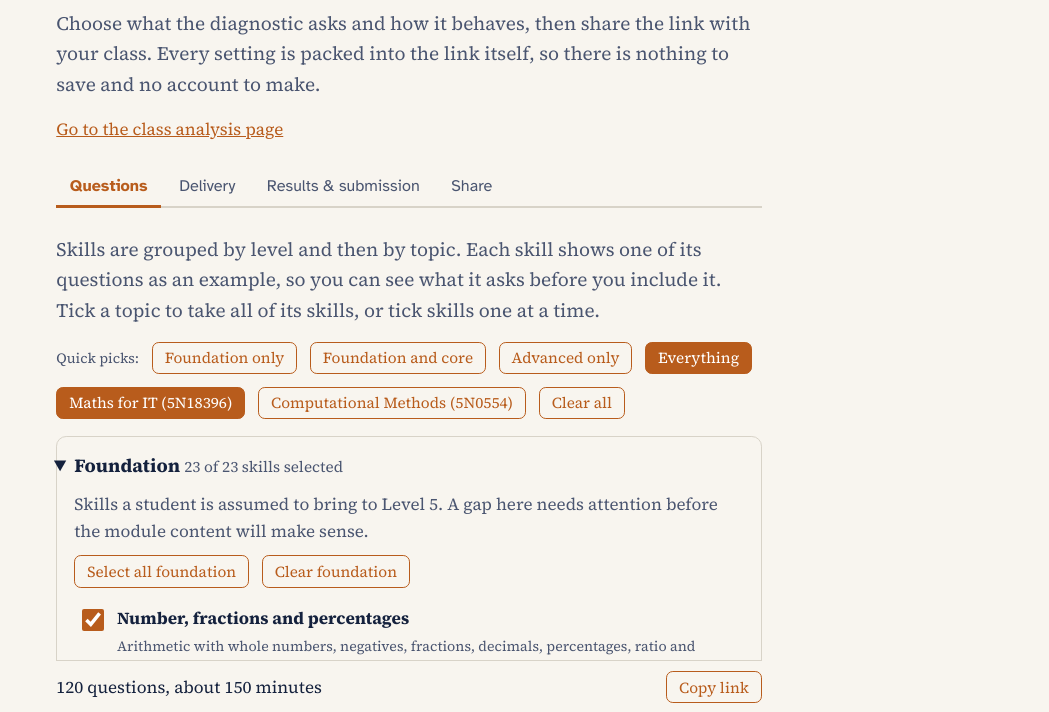
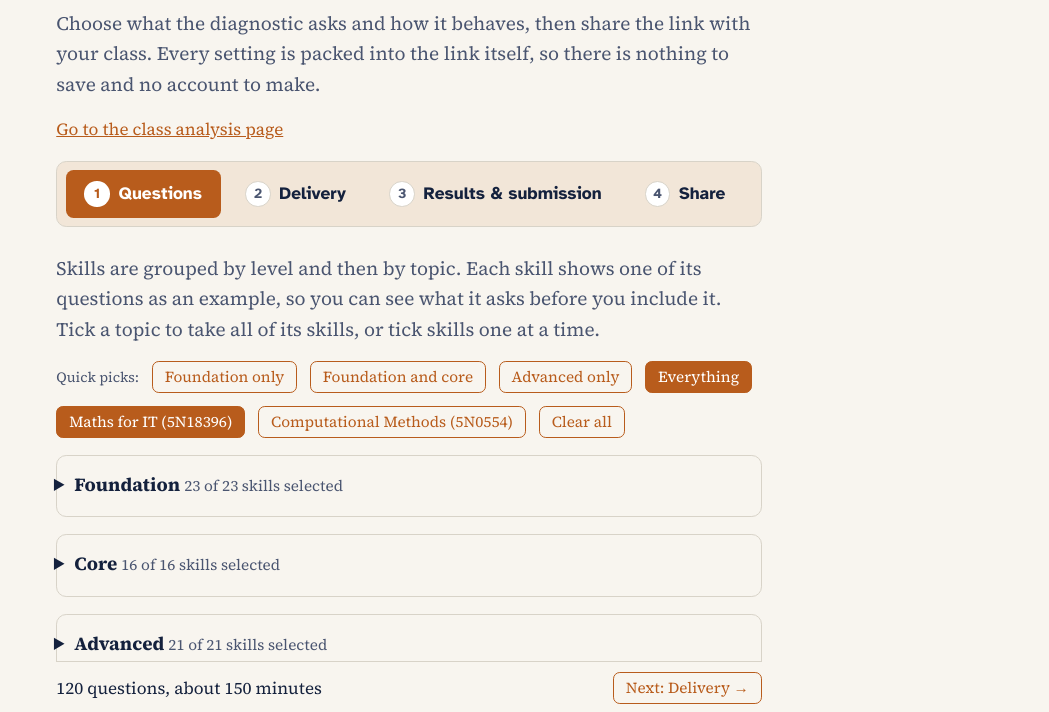
Before and after one commit to deweydex/dewmath, a plain HTML site: page diagnostic.html in a window 1280 px wide. Shown: the part 86-798 px from the top of the page, without its empty margins (231-1280 px from the left). Drawn offline with nearby package versions, Linux system fonts and the light colour scheme.

Commit message:
editing tabs and making some flow
changed flow to link and made some minor improvements to tab visibility

```diff
--- a/diagnostic.html
+++ b/diagnostic.html
@@ -104,6 +104,13 @@ button.quiet.active{background:var(--accent);color:var(--accent-ink)}
 .tabs{display:flex;gap:.25rem;flex-wrap:wrap;border-bottom:2px solid var(--rule);margin:1rem 0 1.5rem;position:sticky;top:0;background:var(--paper);z-index:3;padding-top:.4rem}
 .tabs button{background:transparent;color:var(--ink-soft);border:0;border-bottom:3px solid transparent;border-radius:0;padding:.5rem .8rem;margin-bottom:-2px;font-family:var(--font-sans);font-size:.95rem}
 .tabs button.active{color:var(--accent);border-bottom-color:var(--accent);font-weight:700}
+.tabs.wizard{background:var(--wash);border:1px solid var(--rule);border-radius:.6rem;padding:.5rem;gap:.35rem;border-bottom:1px solid var(--rule);flex-wrap:wrap}
+.tabs.wizard button{font-size:1.02rem;padding:.65rem 1.1rem;border-radius:.45rem;border-bottom:0;margin-bottom:0;font-weight:600;color:var(--ink);display:flex;align-items:center}
+.tabs.wizard button .num{display:inline-flex;align-items:center;justify-content:center;width:1.5rem;height:1.5rem;border-radius:50%;background:var(--field);border:1.5px solid var(--rule);font-size:.82rem;margin-right:.5rem;color:var(--ink-soft);flex:none}
+.tabs.wizard button.active{background:var(--accent);color:var(--accent-ink)}
+.tabs.wizard button.active .num{background:var(--accent-ink);color:var(--accent);border-color:transparent}
+.tabs.wizard button.done:not(.active) .num{background:var(--good-wash);border-color:var(--good);color:var(--good)}
+@media (max-width:600px){.tabs.wizard{flex-direction:column;align-items:stretch} .tabs.wizard button{justify-content:flex-start}}
 .pane[hidden]{display:none}
 .thr{display:grid;grid-template-columns:repeat(auto-fit,minmax(20rem,1fr));gap:.5rem 2rem}
 .thr label{display:grid;grid-template-columns:1fr 5.5rem;gap:.75rem;align-items:center;padding:.4rem 0;border-bottom:1px solid var(--rule)}
@@ -1049,9 +1056,9 @@ function mulberry32(a){ return function(){ a |= 0; a = a + 0x6D2B79F5 | 0; let t
 function shuffle(arr, rng){ const a = arr.slice(); for(let i = a.length - 1; i > 0; i--){ const j = Math.floor(rng() * (i + 1)); [a[i], a[j]] = [a[j], a[i]]; } return a; }
 function flashCopied(btn, label){
   if(!btn) return;
-  const prev = btn.textContent, prevLabel = label || "Copy link";
+  const restore = label || btn.textContent;
   btn.textContent = "✓ Copied"; btn.classList.add("copied"); btn.disabled = true;
-  setTimeout(() => { btn.textContent = prev; btn.classList.remove("copied"); btn.disabled = false; }, 1600);
+  setTimeout(() => { btn.textContent = restore; btn.classList.remove("copied"); btn.disabled = false; }, 1600);
 }
 function b64uEncode(bytes){ let s = ""; bytes.forEach(b => s += String.fromCharCode(b)); return btoa(s).replace(/\+/g,"-").replace(/\//g,"_").replace(/=+$/,""); }
 function b64uDecode(str){ str = str.replace(/-/g,"+").replace(/_/g,"/"); while(str.length % 4) str += "="; const s = atob(str); return Uint8Array.from(s, c => c.charCodeAt(0)); }
@@ -1315,6 +1322,7 @@ const TIMER_PRESETS = [0, 15, 20, 30, 40, 45, 60, 90];
 function exampleFor(skillId){ const it = ITEMS.find(i => i.skill === skillId); return it ? plainText(it.plain).replace(/\s+/g, " ") : ""; }
 
 let builderTab = "questions";
+let builderVisited = new Set(["questions"]);
 const BUILDER_TABS = [["questions", "Questions"], ["delivery", "Delivery"], ["results", "Results & submission"], ["share", "Share"]];
 
 function renderBuilder(){
@@ -1327,7 +1335,7 @@ function renderBuilder(){
         <div class="skills">${sk.map(s => `<label class="check skill"><input type="checkbox" data-skill="${s.id}" ${cfg.skills.includes(s.id) ? "checked" : ""}><span>${esc(s.name)} <small>${ITEMS.filter(i => i.skill === s.id).length} items${s.mod === "M" ? ", Maths for IT only" : ""}</small><span class="ex">Example: ${esc(exampleFor(s.id))}</span></span></label>`).join("")}</div>
       </div>`;
     }).join("");
-    return `<details class="level" open><summary>${TIERS[t]} <small id="lvl-${t}"></small></summary>
+    return `<details class="level"><summary>${TIERS[t]} <small id="lvl-${t}"></small></summary>
       <p class="desc">${esc(TIER_DESC[t])}</p>
       <div class="row" style="margin-bottom:.5rem"><button class="quiet small" data-lvl="${t}" data-on="1">Select all ${TIERS[t].toLowerCase()}</button><button class="quiet small" data-lvl="${t}" data-on="0">Clear ${TIERS[t].toLowerCase()}</button></div>
       ${topicsHtml}</details>`;
@@ -1424,16 +1432,26 @@ function renderBuilder(){
   <h1>Maths readiness diagnostic</h1>
   <p class="lead">Choose what the diagnostic asks and how it behaves, then share the link with your class. Every setting is packed into the link itself, so there is nothing to save and no account to make.</p>
   <p><a href="#analyse">Go to the class analysis page</a></p>
-  <nav class="tabs" aria-label="Builder sections">${BUILDER_TABS.map(([k, l]) => `<button data-tab="${k}" class="${k === builderTab ? "active" : ""}">${l}</button>`).join("")}</nav>
+  <nav class="tabs wizard" aria-label="Builder sections, in order">${BUILDER_TABS.map(([k, l], i) => `<button data-tab="${k}" class="${k === builderTab ? "active" : ""} ${builderVisited.has(k) ? "done" : ""}"><span class="num">${builderVisited.has(k) && k !== builderTab ? "✓" : i + 1}</span>${l}</button>`).join("")}</nav>
   ${BUILDER_TABS.map(([k]) => `<section class="pane" data-pane="${k}" ${k === builderTab ? "" : "hidden"}>${panes[k]}</section>`).join("")}
-  <div class="stickybar"><span id="countShort"></span><span class="row"><button class="quiet small" id="copy2">Copy link</button></span></div>`;
-
-  app.querySelectorAll("nav.tabs [data-tab]").forEach(b => b.addEventListener("click", () => {
-    builderTab = b.dataset.tab;
-    app.querySelectorAll("nav.tabs [data-tab]").forEach(x => x.classList.toggle("active", x === b));
-    app.querySelectorAll("[data-pane]").forEach(p => p.hidden = p.dataset.pane !== builderTab);
+  <div class="stickybar"><span id="countShort"></span><span class="row"><button class="quiet small" id="stickyAction"></button></span></div>`;
+
+  const tabIndex = key => BUILDER_TABS.findIndex(([k]) => k === key);
+  const renderTabButton = (k, l, i) => `<span class="num">${builderVisited.has(k) && k !== builderTab ? "✓" : i + 1}</span>${l}`;
+  const updateStickyAction = () => {
+    const nxt = BUILDER_TABS[tabIndex(builderTab) + 1];
+    const btn = $("#stickyAction");
+    if(nxt){ btn.textContent = `Next: ${nxt[1]} →`; btn.title = ""; }
+    else { btn.textContent = "Copy link"; btn.title = "You have reached the last tab."; }
+  };
+  const goToTab = key => {
+    builderTab = key; builderVisited.add(key);
+    app.querySelectorAll("nav.tabs [data-tab]").forEach((x, i) => { x.classList.toggle("active", x.dataset.tab === key); x.classList.toggle("done", builderVisited.has(x.dataset.tab)); x.innerHTML = renderTabButton(x.dataset.tab, BUILDER_TABS[i][1], i); });
+    app.querySelectorAll("[data-pane]").forEach(p => p.hidden = p.dataset.pane !== key);
+    updateStickyAction();
     window.scrollTo(0, 0);
-  }));
+  };
+  app.querySelectorAll("nav.tabs [data-tab]").forEach(b => b.addEventListener("click", () => goToTab(b.dataset.tab)));
 
   const skillBoxes = [...app.querySelectorAll("[data-skill]")];
   const sync = () => {
@@ -1463,8 +1481,13 @@ function renderBuilder(){
   app.querySelectorAll("input, select").forEach(el => el.addEventListener("input", sync));
   $("#reseed").addEventListener("click", () => { cfg.seed = Math.floor(Math.random() * 65536); sync(); });
   $("#url").addEventListener("click", () => { const r = document.createRange(); r.selectNodeContents($("#url")); getSelection().removeAllRanges(); getSelection().addRange(r); });
-  const copy = btn => () => navigator.clipboard.writeText($("#url").textContent).then(() => flashCopied(btn)).catch(() => { btn.textContent = "Could not copy — select and copy the box above"; setTimeout(() => btn.textContent = "Copy link", 2500); });
-  $("#copy").addEventListener("click", copy($("#copy"))); $("#copy2").addEventListener("click", copy($("#copy2")));
+  const copy = (btn, label) => () => navigator.clipboard.writeText($("#url").textContent).then(() => flashCopied(btn, label)).catch(() => { btn.textContent = "Could not copy — select and copy the box above"; setTimeout(() => btn.textContent = label || "Copy link", 2500); });
+  $("#copy").addEventListener("click", copy($("#copy")));
+  $("#stickyAction").addEventListener("click", () => {
+    const nxt = BUILDER_TABS[tabIndex(builderTab) + 1];
+    if(nxt) goToTab(nxt[0]); else copy($("#stickyAction"), "Copy link")();
+  });
+  updateStickyAction();
   sync();
 }
 
@@ -1479,7 +1502,8 @@ function renderIntro(code){
   const plan = assemble(c);
   if(!plan.length){ app.innerHTML = `<h1>Nothing to ask</h1><p>This link has no skills selected. Ask your teacher for a new one.</p>`; return; }
   const saved = localStorage.getItem("dewmath2:" + code), last = localStorage.getItem("dewmath2:last:" + code);
-  const identLabel = ["", "Choose a nickname to put on your results. It does not need to be your real name.", "Enter the code your teacher gave you.", "Enter your name."][c.ident];
+  const identLabel = ["", "It does not need to be your real name.", "", ""][c.ident];
+  const identEncourage = ["", "Pick a nickname you will remember and use it honestly, since your teacher reads the results against it. ", "Enter the code carefully, since it is what connects this sitting to you. ", "Enter your name clearly, since your teacher will look at these results with you. "][c.ident];
   const layoutChoice = c.viewLock === 0 ? `<h2>How would you like the questions laid out?</h2>
     <label class="check"><input type="radio" name="vm" value="1" checked>One question at a time</label>
     <label class="check"><input type="radio" name="vm" value="2">All the questions on one page</label>
@@ -1488,7 +1512,8 @@ function renderIntro(code){
   <h1>${esc(c.label || "Maths readiness check")}</h1>
   <p class="lead">This is a way of finding out which parts of maths you are comfortable with, so that teaching can start from where you are. There is no pass mark.</p>
   <p>There are ${plan.length} questions. Each has one correct answer${c.idk ? `, and every question also lets you say "I don't know"${c.idk2 ? `, "I don't understand some of the words" or "I don't understand what the question is asking me to do". All three are good answers to give` : ", which is a good answer to give"}` : ""}. ${c.order === 2 ? "The questions start with the hardest material and get easier, so do not be put off by the first few. " : ""}${c.timer ? `You have ${c.timer} minutes; if the time runs out, the questions you have answered are still recorded.` : "There is no time limit."} Have some rough paper beside you. Your answers are saved on this device as you go, so if the page closes you can come back to this link and carry on.</p>
-  ${c.ident ? `<h2>${c.ident === 3 ? "Your name" : c.ident === 2 ? "Your code" : "A nickname"}</h2><p>${identLabel}</p><input type="text" id="ident" maxlength="60" autocomplete="off">` : ""}
+  <div class="notice">${identEncourage}Press <strong>Display</strong> at the top of the page if a different colour scheme, a larger text size, or a dyslexia-friendly font would be more comfortable to read. That choice stays for the rest of the sitting.</div>
+  ${c.ident ? `<h2>${c.ident === 3 ? "Your name" : c.ident === 2 ? "Your code" : "A nickname"}</h2>${identLabel ? `<p>${identLabel}</p>` : ""}<input type="text" id="ident" maxlength="60" autocomplete="off">` : ""}
   ${layoutChoice}
   ${saved ? `<div class="notice">You started this before on this device. <button class="quiet" id="resume">Carry on where you left off</button></div>` : ""}
   ${last ? `<div class="notice">You finished this earlier on this device. <button class="quiet" id="again">Download that results file again</button></div>` : ""}
```
Also changed, not shown: 2 other files.
